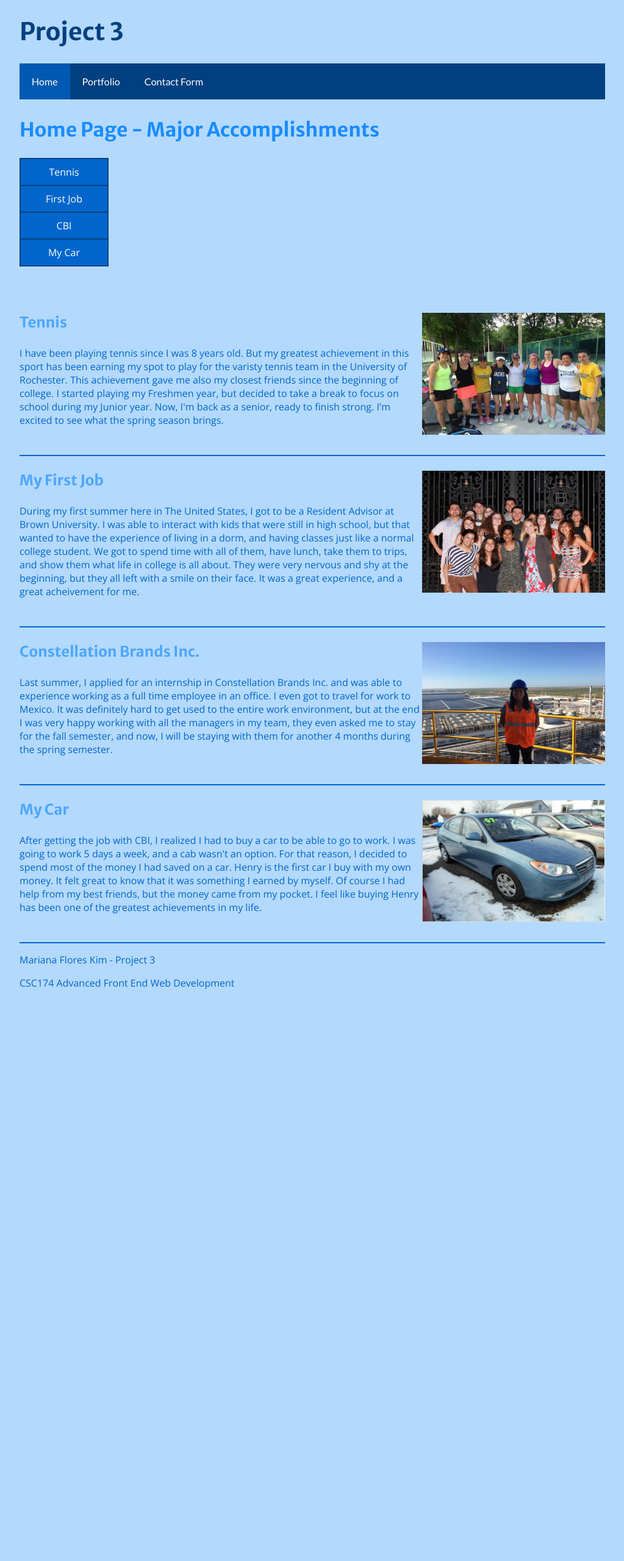
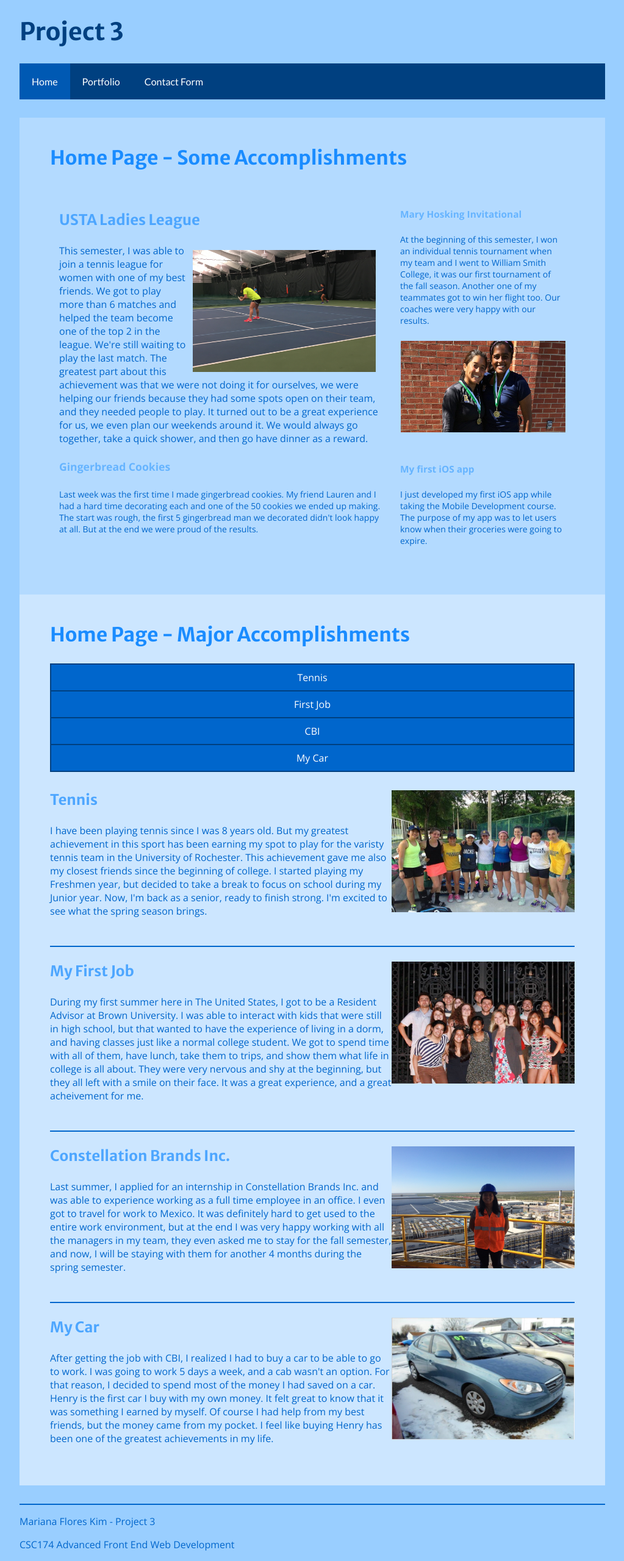
Before and after one commit to marianafk/Project3, a PHP site: page / in a window 1280 px wide. Shown: the whole page at 61% size, without its empty margins (128-1151 px from the left). Before the commit the page ends 1622 px from the top, so only its background shows below. Run offline with PHP 8.4, Linux system fonts and the light colour scheme.

Commit message:
Added content to sections 1 and 2
Added content to both sections in Home Page
Added pictures too
Changed the background color of the sections

```diff
--- a/css/styles.css
+++ b/css/styles.css
@@ -18,9 +18,14 @@ h3 {
 	color: #4da6ff;
 }
 
+h4 {
+	font-size: 1.1em;
+	color: #66b4ff;
+}
+
 body {
 	color: #0066cc;
-	background-color: #b3d9ff;
+	background-color: #99ceff;
 }
 
 /*Container of whole page */
@@ -32,6 +37,18 @@ body {
 
 hr {
 	border: 1px solid #0066cc;
+}
+
+.section1 {
+	padding: 50px;
+	padding-top: 20px;
+	background-color: #b3daff;
+}
+
+.section2 {
+	padding: 50px;
+	padding-top: 20px;
+	background-color: #cce6ff;
 }
 
 /*************************
@@ -70,7 +87,7 @@ table {
 th, td {
     padding: 20px;
     text-align: left;
-    border: 1px solid #99ccff;
+    border: 1px solid #66b5ff;
     border-collapse: collapse;
 }
 
@@ -81,7 +98,7 @@ td, tr {
 .button {
 	background-color: #0059b3;
 	border: none;
-	color: black;
+	color: white;
 	padding: 15px;
 	text-align: center;
 	text-decoration: none;
@@ -124,13 +141,13 @@ textarea {
 	list-style-type: none;
 	margin-bottom: 30px;
 	background-color: #0066cc;
-	width: 15%;
 	padding: 0px;
 	border: 1px solid #004080;
 	border-collapse: collapse;
 }
 
 .sub-menu li {
+	display: block;
 	padding: 10px;
 	border: 1px solid #004080;
 	border-collapse: collapse;
@@ -141,7 +158,6 @@ textarea {
 	text-decoration: none;
 	color: white;
 }
-
 
 .section2 img {
 	float: right;
@@ -155,6 +171,47 @@ textarea {
 	padding: 0px;
 }
 
+#part13, #part24 {
+	display: table-cell;
+	vertical-align: top;
+}
+
+#part13 {
+	margin-right: 10px;
+	width: 65%;
+	padding: 15px;
+}
+
+#part13 img {
+	float: right;
+	height: 200px;
+	width: 300px;
+	overflow: hidden;
+	padding: 10px;
+
+}
+
+#part3 {
+	font-size: 14px;
+}
+
+#part24 {
+	padding: 15px;
+	font-size: 14px;
+}
+
+#part24 img {
+	height: 150px;
+	width: 270px;
+	overflow: hidden;
+	display: block;
+	margin: auto;
+	padding-top: 10px;
+	padding-bottom: 30px;
+
+
+}
+
 
 /*************************
 	STATE STYLES
--- a/index.php
+++ b/index.php
@@ -8,6 +8,33 @@
   include "inc/nav.inc";
 ?>
 
+<div class="section1">
+	<h2>Home Page - Some Accomplishments</h2>
+
+	<div id="part13">
+		<h3>USTA Ladies League</h3>
+		<img src=images/league.jpg alt="Playing the league">
+		<p>This semester, I was able to join a tennis league for women with one of my best friends. We got to play more than 6 matches and helped the team become one of the top 2 in the league. We're still waiting to play the last match. The greatest part about this achievement was that we were not doing it for ourselves, we were helping our friends because they had some spots open on their team, and they needed people to play. It turned out to be a great experience for us, we even plan our weekends around it. We would always go together, take a quick shower, and then go have dinner as a reward.</p>
+
+		<h4>Gingerbread Cookies</h4>
+		<div id="part3">
+			<p>Last week was the first time I made gingerbread cookies. My friend Lauren and I had a hard time decorating each and one of the 50 cookies we ended up making. The start was rough, the first 5 gingerbread man we decorated didn't look happy at all. But at the end we were proud of the results.</p>
+		</div>
+
+	</div>
+
+	<div id="part24">
+		<h4>Mary Hosking Invitational</h4>
+			<p>At the beginning of this semester, I won an individual tennis tournament when my team and I went to William Smith College, it was our first tournament of the fall season. Another one of my teammates got to win her flight too. Our coaches were very happy with our results.<p>
+		<img src=images/invitational.jpg alt="Mary Hosking Invitational">
+
+		<h4>My first iOS app</h4>
+			<p>I just developed my first iOS app while taking the Mobile Development course. The purpose of my app was to let users know when their groceries were going to expire.</p>
+	</div>
+
+
+</div>
+<div class="section2">
 	<h2>Home Page - Major Accomplishments</h2>
 
 	<nav class="sub-menu">
@@ -18,9 +45,6 @@
 			<li><a href="#car">My Car</a></li>
 		</ul>
 	</nav>
-<br>
-
-<div class="section2">
 	<ul>
 		<li id="tennis">
 			<img src="images/tennis.jpg" alt="Tennis pic">
```
Also changed, not shown: images/invitational.jpg (added), images/league.jpg (added). Lines whose indentation alone changed are shown as unchanged.
